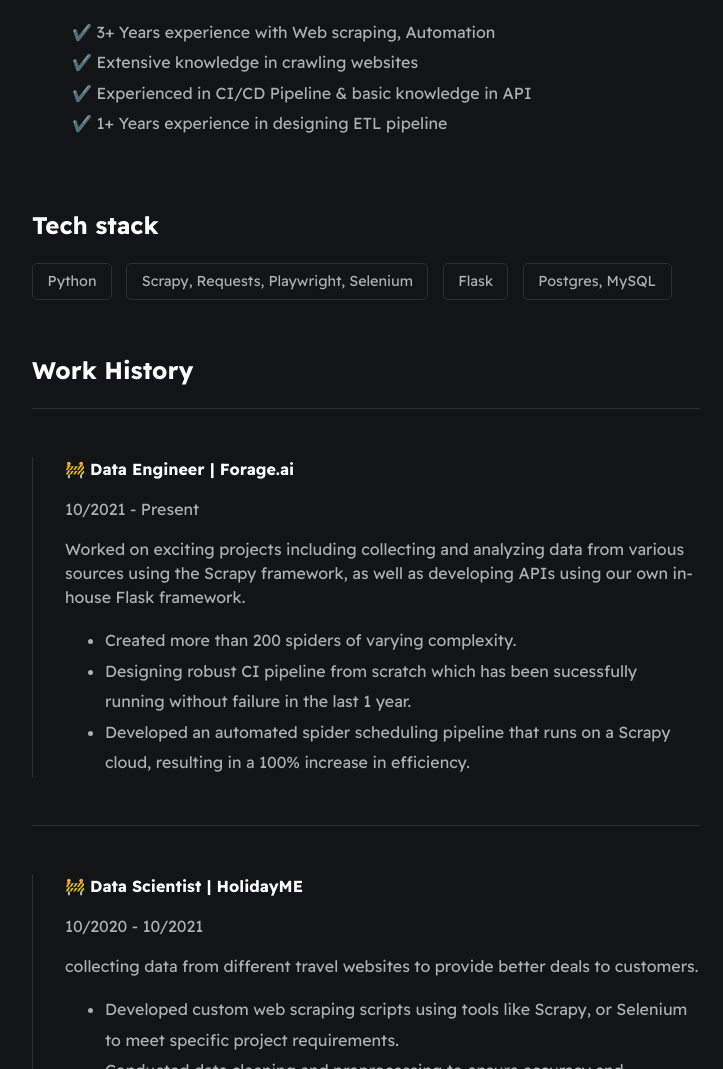
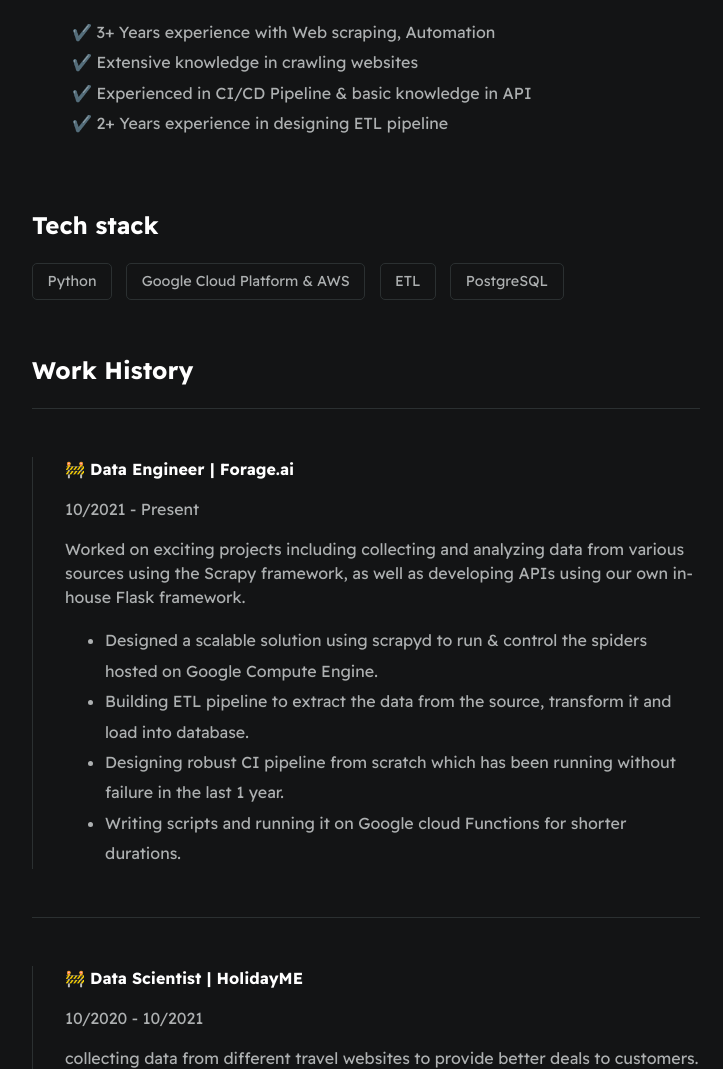
Before and after one commit to shivvu/Digital-Portfolio, a plain HTML site: page index.html in a window 1280 px wide. Shown: the part 416-1485 px from the top of the page, without its empty margins (274-997 px from the left). Drawn offline with Linux system fonts and the light colour scheme.

Commit message:
Update index.html

```diff
--- a/index.html
+++ b/index.html
@@ -39,7 +39,7 @@
                 <li>✔️ 3+ Years experience with Web scraping, Automation</li>
                 <li>✔️ Extensive knowledge in crawling websites</li>
                 <li>✔️ Experienced in CI/CD Pipeline & basic knowledge in API </li>
-                <li>✔️ 1+ Years experience in designing ETL pipeline</li>
+                <li>✔️ 2+ Years experience in designing ETL pipeline</li>
             </ul>
         </section>
 
@@ -48,9 +48,9 @@
 
             <div id="wrapper--techstack__items">
                 <div class="card--techstack"><span>Python</span></div>
-                <div class="card--techstack"><span>Scrapy, Requests, Playwright, Selenium</span></div>
-                <div class="card--techstack"><span>Flask</span></div>
-                <div class="card--techstack"><span>Postgres, MySQL</span></div>
+                <div class="card--techstack"><span>Google Cloud Platform & AWS</span></div>
+                <div class="card--techstack"><span>ETL</span></div>
+                <div class="card--techstack"><span>PostgreSQL</span></div>
             </div>
         </section>
 
@@ -64,11 +64,10 @@
                 <p>Worked on exciting projects including collecting and analyzing data from various sources using the
                     Scrapy framework, as well as developing APIs using our own in-house Flask framework.</p>
                 <ul>
-                    <li>Created more than 200 spiders of varying complexity.</li>
-                    <li>Designing robust CI pipeline from scratch which has been sucessfully running without failure in
-                        the last 1 year.</li>
-                    <li>Developed an automated spider scheduling pipeline that runs on a Scrapy cloud, resulting in a
-                        100% increase in efficiency.</li>
+                    <li>Designed a scalable solution using scrapyd to run & control the spiders hosted on Google Compute Engine.</li>
+                    <li>Building ETL pipeline to extract the data from the source, transform it and load into database.</li>
+                    <li>Designing robust CI pipeline from scratch which has been running without failure in the last 1 year.</li>
+                    <li>Writing scripts and running it on Google cloud Functions for shorter durations.</li>
                 </ul>
             </div>
 
```
